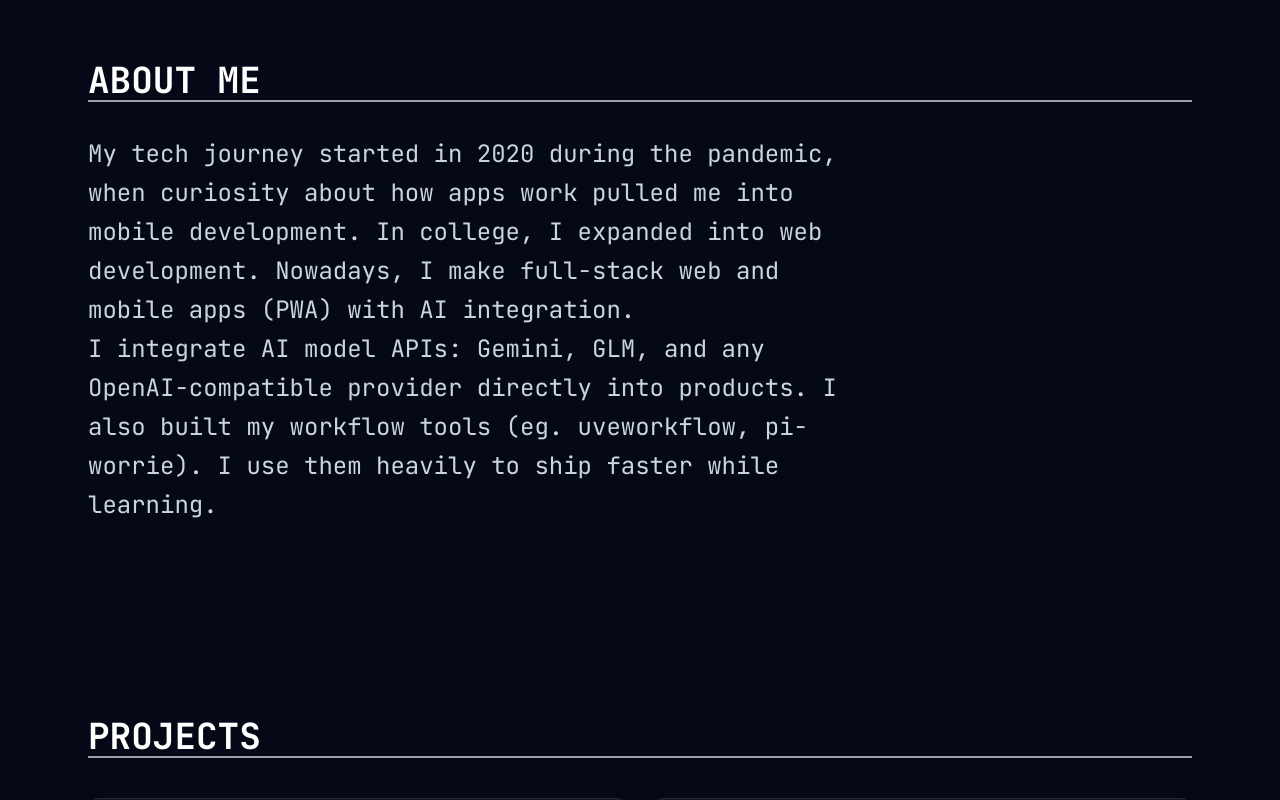
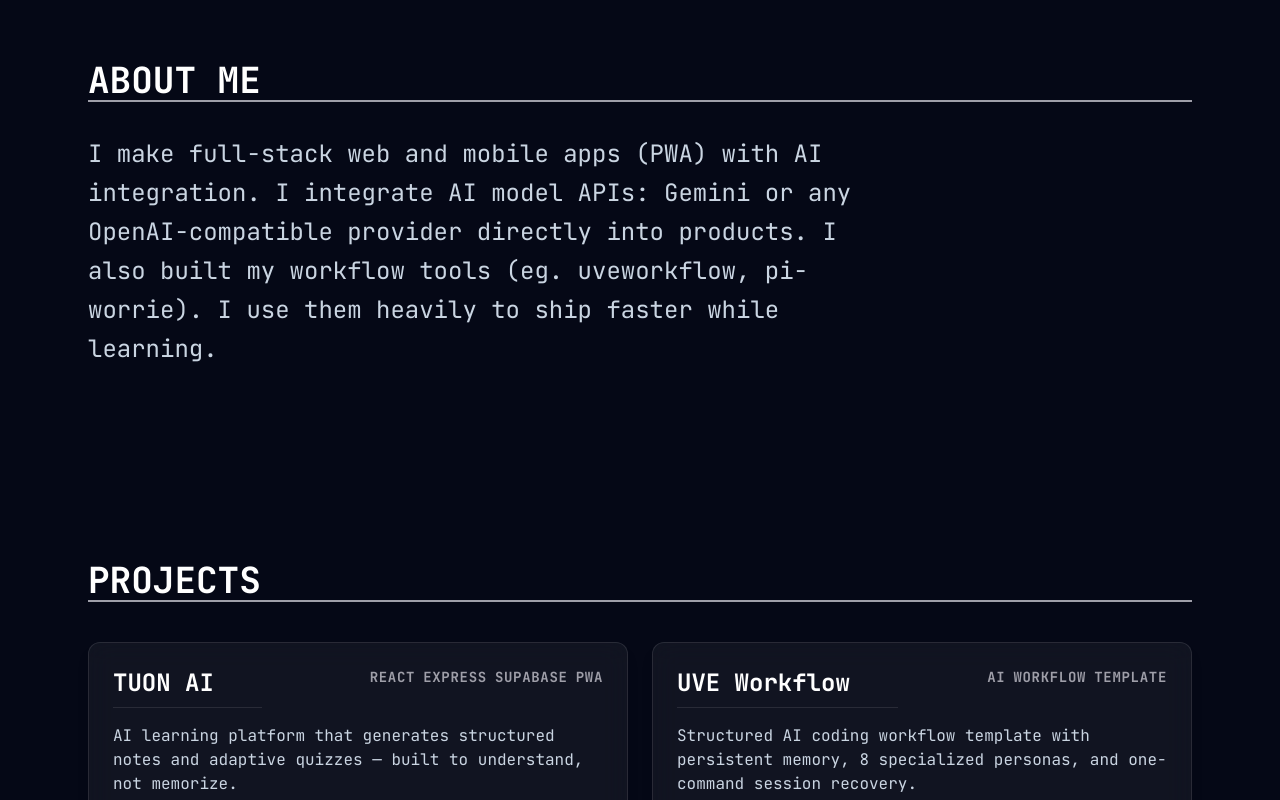
Before and after one commit to worriee/My-Portfolio, a React (Vite) app: page / in a window 1280 px wide. Shown: the part 1420-2220 px from the top of the page. Built offline with nearby package versions, Linux system fonts and the light colour scheme.

Commit message:
chore: update portfolio

```diff
--- a/src/App.jsx
+++ b/src/App.jsx
@@ -485,7 +485,7 @@
             />
             <div className="text-center md:text-left">
               <h2 className="mt-3 text-zinc-600 font-semibold text-lg dark:text-zinc-300">
-                Full Stack - AI Software Integration
+                Full Stack | AI Software Integration
               </h2>
               <h1 className="gradient-text font-bold font-serif text-4xl md:text-5xl mt-2 min-h-[3rem] md:min-h-[3.5rem]">
                 {heroText || "\u00A0"}
@@ -551,16 +551,11 @@
             </h1>
             <h2 className="text-xl md:text-2xl text-slate-700 mt-8 leading-relaxed max-w-3xl dark:text-slate-300">
               <p>
-                My tech journey started in 2020 during the pandemic, when
-                curiosity about how apps work pulled me into mobile development.
-                In college, I expanded into web development. Nowadays, I make
-                full-stack web and mobile apps (PWA) with AI integration.
-              </p>
-              <p>
-                I integrate AI model APIs: Gemini, GLM, and any
-                OpenAI-compatible provider directly into products. I also built
-                my workflow tools (eg. uveworkflow, pi-worrie). I use them
-                heavily to ship faster while learning.
+                I make full-stack web and mobile apps (PWA) with AI integration.
+                I integrate AI model APIs: Gemini or any OpenAI-compatible
+                provider directly into products. I also built my workflow tools
+                (eg. uveworkflow, pi-worrie). I use them heavily to ship faster
+                while learning.
               </p>
             </h2>
           </div>
```
